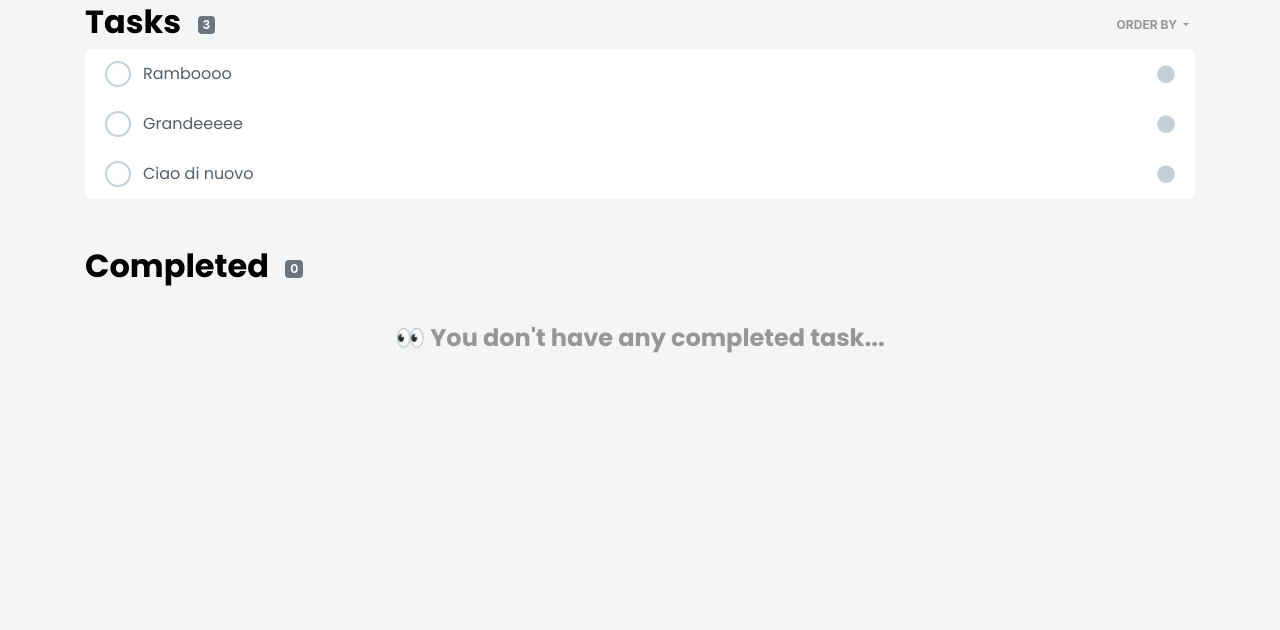
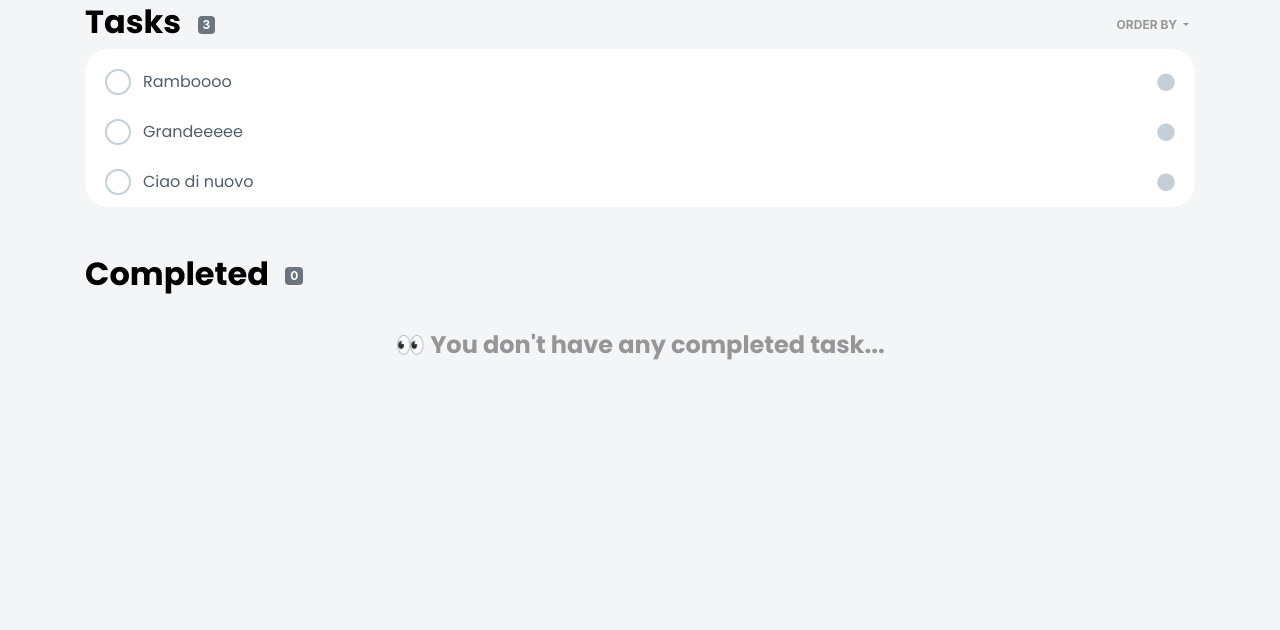
Before and after one commit to monzanifabio/taski-todo-list, a PHP site: page /test.php in a window 1280 px wide. Shown: the part 45-675 px from the top of the page. Run offline with PHP 8.4, Linux system fonts and the light colour scheme; a user stored in the database is signed in; data comes from the database, SQL or seed files in the repository; data that the repository does not hold is empty; some libraries are stand-ins or nearby versions.

Commit message:
Todo container with rounded corners

```diff
--- a/css/style.css
+++ b/css/style.css
@@ -112,7 +112,11 @@ a:not([href]):hover {
 }
 
 .list-group {
-  border-radius: 8px;
+  border-radius: 1.5rem;
+}
+
+.list-group-item:first-child {
+  padding-top: 1.2rem
 }
 
 .list-group-item {
```
